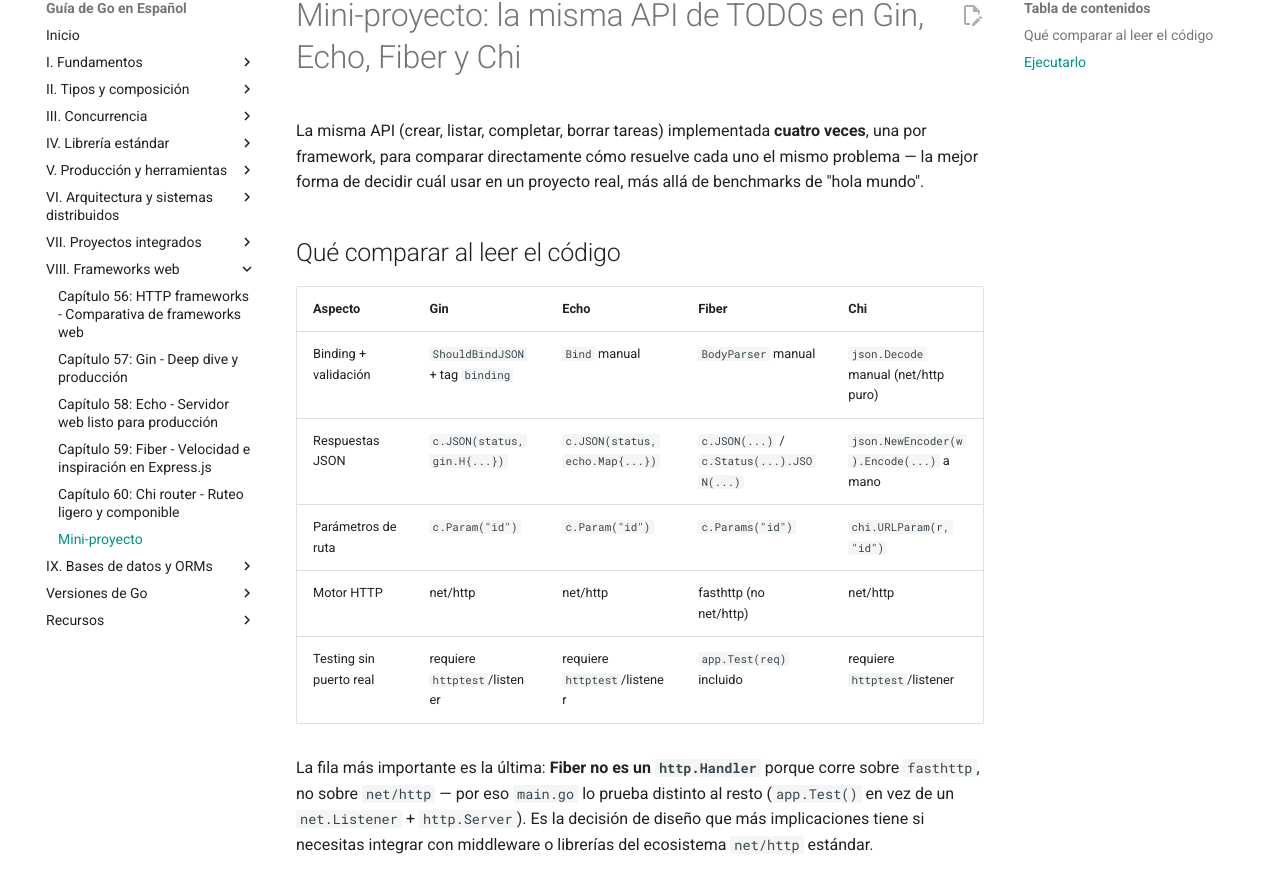
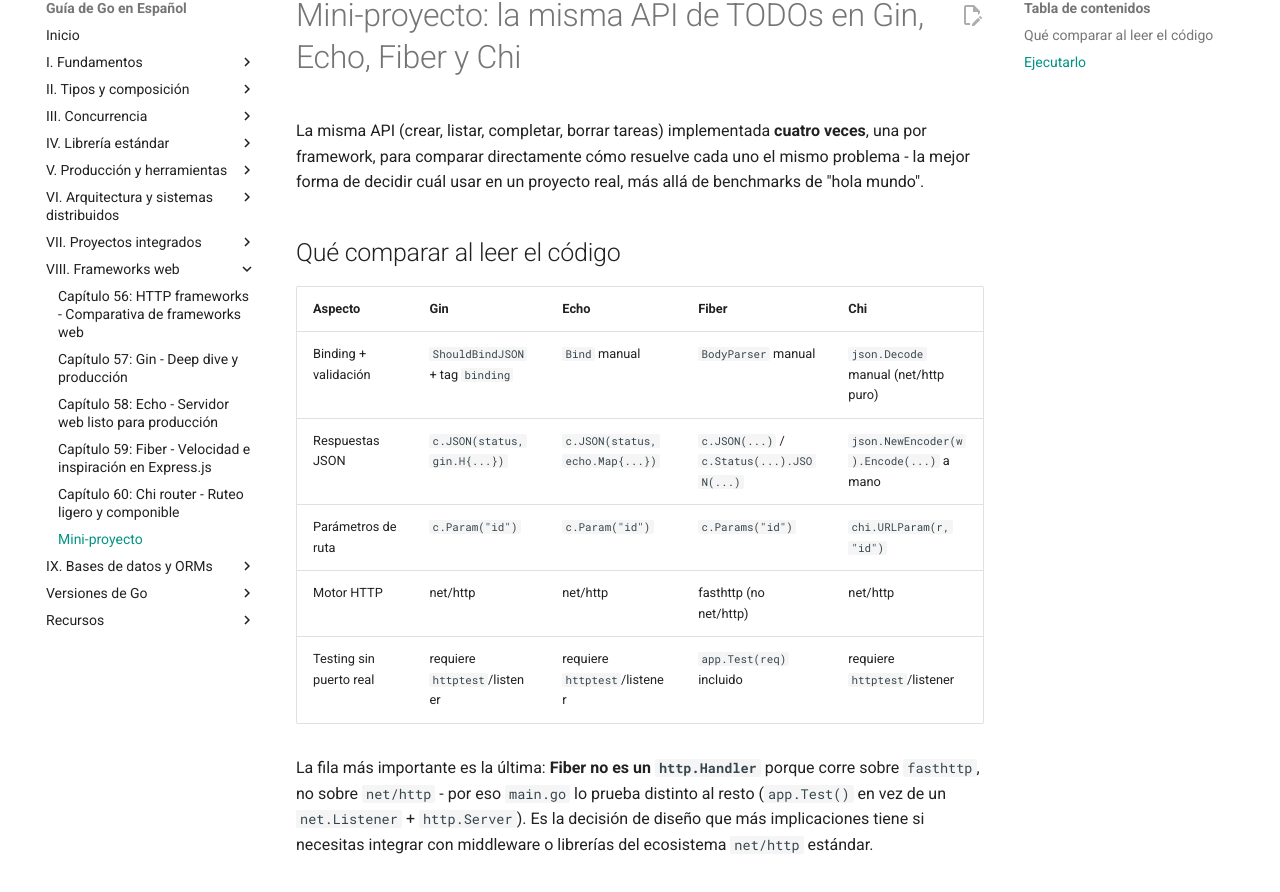
Before and after one commit to jhonsferg/spanish-golang-guide, an MkDocs documentation site: the page built from docs/08-frameworks-web/mini-proyecto.md, in a window 1280 px wide and 1246 px high. Shown: the part 103-995 px from the top of the window. Built offline with MkDocs 1.6.1 and Material for MkDocs 9.7.7, drawn with Linux system fonts in a browser that asks for light colours; comment, search, counter and statistics services are not loaded.

```diff
--- a/docs/08-frameworks-web/mini-proyecto.md
+++ b/docs/08-frameworks-web/mini-proyecto.md
@@ -2,7 +2,7 @@
 
 La misma API (crear, listar, completar, borrar tareas) implementada
 **cuatro veces**, una por framework, para comparar directamente cómo
-resuelve cada uno el mismo problema — la mejor forma de decidir cuál
+resuelve cada uno el mismo problema - la mejor forma de decidir cuál
 usar en un proyecto real, más allá de benchmarks de "hola mundo".
 
 ## Qué comparar al leer el código
@@ -16,7 +16,7 @@ usar en un proyecto real, más allá de benchmarks de "hola mundo".
 | Testing sin puerto real | requiere `httptest`/listener | requiere `httptest`/listener | `app.Test(req)` incluido | requiere `httptest`/listener |
 
 La fila más importante es la última: **Fiber no es un `http.Handler`**
-porque corre sobre `fasthttp`, no sobre `net/http` — por eso
+porque corre sobre `fasthttp`, no sobre `net/http` - por eso
 `main.go` lo prueba distinto al resto (`app.Test()` en vez de un
 `net.Listener` + `http.Server`). Es la decisión de diseño que más
 implicaciones tiene si necesitas integrar con middleware o librerías del
```
